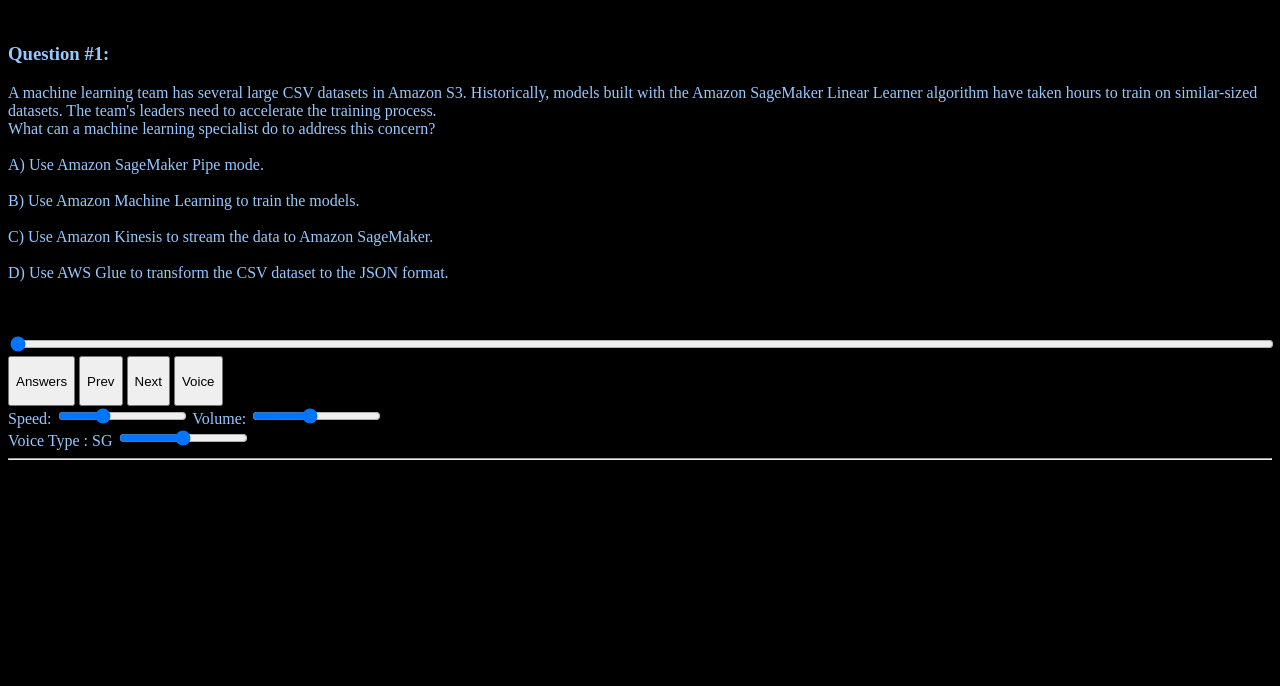
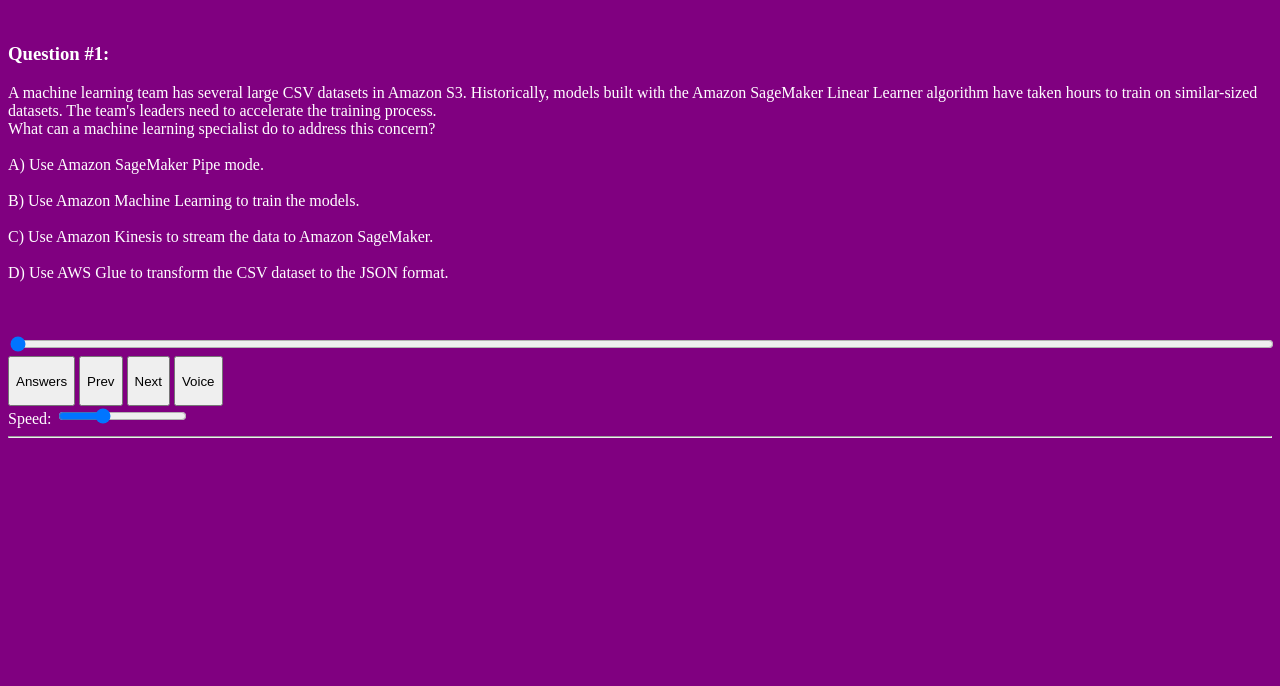
Before and after one commit to WingsMaker/exam_prep, a plain HTML site: page exam_prep.html in a window 1280 px wide. Shown: the part 114-800 px from the top of the page. Drawn offline with nearby package versions, Linux system fonts and the light colour scheme.

Commit message:
Add files via upload

```diff
--- a/exam_prep.html
+++ b/exam_prep.html
@@ -9,8 +9,8 @@
 <title>Exam Qn Viewer</title>
 <script type="text/javascript" src="https://wingsmaker.github.io/Github/jquery.min.js"></script>
 </head>
-<body style="background-color:black;color:rgb(150, 200, 255)">
-<h3><a id="a-title" href="https://wingsmaker.github.io/Github/Index.html">WingsMaker</a></h3>
+<body style="background-color:purple;color:white">
+<h3><a id="a-title" style="color:white" href="https://wingsmaker.github.io/exam_prep/">Home</a></h3>
 <h1>Exam Questions Viewer</h1>
 <br>
 <div id="qns"></div>
@@ -26,11 +26,6 @@
 <br>
 <label for="rate">Speed:</label>
 <input type="range" min="0.5" max="2" value="1" step="0.1" id="rate" />
-<label for="volume">Volume:</label>
-<input type="range" min="0.1" max="1" value="0.5" step="0.1" id="volume" />
-<br>
-<label id="langcode" for="lang">Voice:</label>
-<input type="range" min="0" max="4" value="2" step="1" id="lang" />
 </div>
 <hr>
 </body>
@@ -41,13 +36,10 @@ var arr_charts = [11,12,25,68];
 let qnmode = 0;
 let max_qns = 133;
 let voice = new SpeechSynthesisUtterance();
-var lang_type = ["US Male", "US Female", "SG", "TW", "CN"];
-var voice_type = ["en-US", "en-US-JennyNeural", "en-SG", "zh-TW", "zh-CN"];
-var voice_opt = 2;
 voice.rate = 1;
 voice.pitch = 1;
-voice.lang = voice_type[voice_opt];
-document.getElementById("langcode").innerText = "Voice Type : " + lang_type[voice_opt];
+voice.volume = 1;
+voice.lang = "en-SG";
 document.getElementById("qrng").max = max_qns;
 document.getElementById("qrng").min = "1";
 document.getElementById("qrng").value = "1";
@@ -116,18 +108,6 @@ document.getElementById("rate").oninput = function() {
 	voice.rate = r;
 }
 
-document.getElementById("volume").oninput = function() {
-	r = document.getElementById("volume").value;
-	voice.volume = r;
-}
-
-document.getElementById("lang").oninput = function() {
-	r = document.getElementById("lang").value;
-	var lang = voice_type[r]
-	voice.lang = lang;
-	document.getElementById("langcode").innerText = "Voice Type : " + lang_type[r];
-}
-
 function display_content(ii) {
 	var fn,cht,prefix;
 	if( qnmode==0 ) {
```
